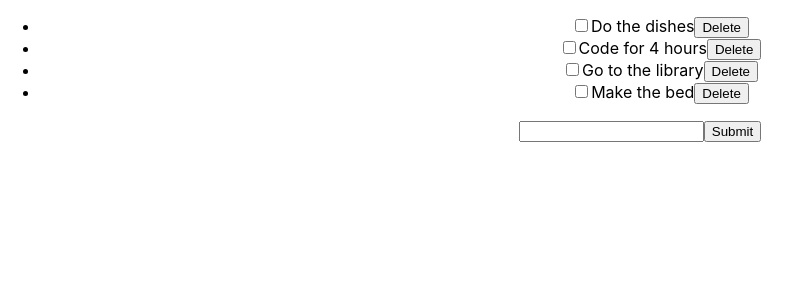
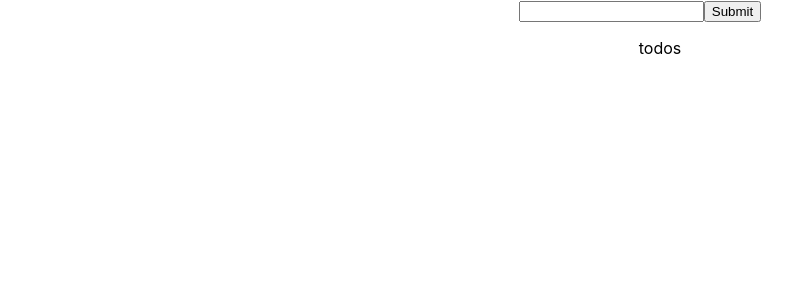
Before and after one commit to pinkx-xlink/react-to-do-class-component, a React (Create React App) app in the folder to-do/: page / in a window 1280 px wide. Shown: the top 300 px of the page, without its empty margins (0-801 px from the left). Built offline with nearby package versions, Linux system fonts and the light colour scheme.

Commit message:
Factor return statement to use editing === false as a param

```diff
--- a/to-do/src/App.js
+++ b/to-do/src/App.js
@@ -58,6 +58,12 @@ class ClassInput extends Component {
       }
     });
   };
+
+  onSubmitEditTodo = (e) => {
+    e.preventDefault();
+    this.onEditTodo(this.state.currentid, this.state.currentValue);
+    this.setState({ editing: false });
+  }
   // countTodos(todos) {
   //   console.log(`Counting todos...`)
   //   const countThem = this.setState({count: this.state.count + 1})
@@ -68,6 +74,19 @@ class ClassInput extends Component {
   render() {
     return (
       <div className="App">
+        {this.state.editing === false ? (
+          <form onSubmit={ (e) => this.handleSubmit }>
+          <input type="text"  value={ this.state.newTodoDescription } onChange={ (e) => this.handleChange(e) }/>
+          <input type="submit" />
+        </form>
+        ) : (
+<form onSubmit={ (e) => this.onSubmitEditTodo}>
+          <input type="text"  value={ this.state.newTodoDescription } onChange={ (e) => this.handleChange(e) }/>
+          <input type="submit" />
+          </form>
+        )}
+
+
         {/* {this.state.editing === false ? (
           <form onSubmit={this.handleSubmit}>
             <input
@@ -88,16 +107,13 @@ class ClassInput extends Component {
         )}
 
         <ul className="todo_wrapper">todosss</ul> */}
-
-
+<ul>todos</ul>
+{/*
       <ul>
          { this.state.todos.map( (todo, index) =>
         <ToDo key={ index }description={ todo.description } isCompleted={ todo.isCompleted } toggleComplete={ () => this.toggleComplete(index) } deleteToDo={ () => this.deleteToDo(index) } /> )}
-      </ul>
-      <form onSubmit={ (e) => this.handleSubmit(e) }>
-        <input type="text"  value={ this.state.newTodoDescription } onChange={ (e) => this.handleChange(e) }/>
-        <input type="submit" />
-      </form>
+      </ul> */}
+
 
       </div>
 
```
